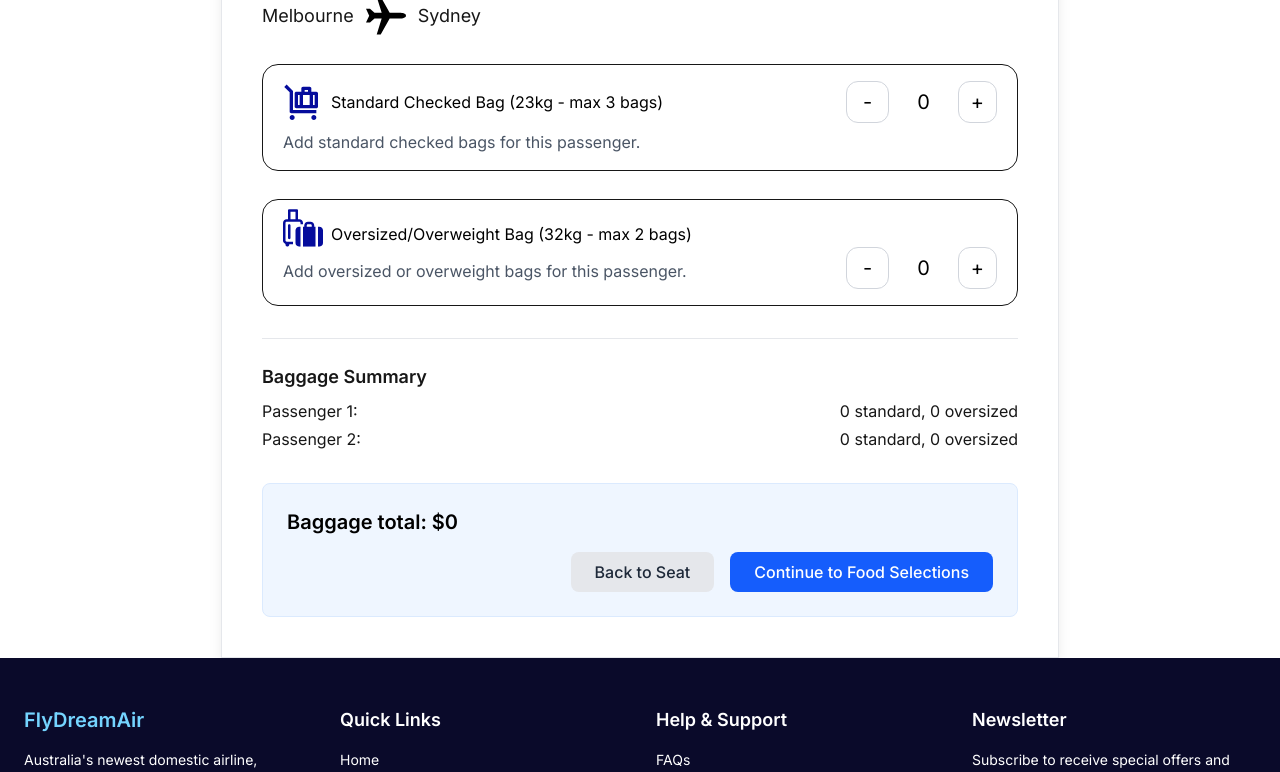
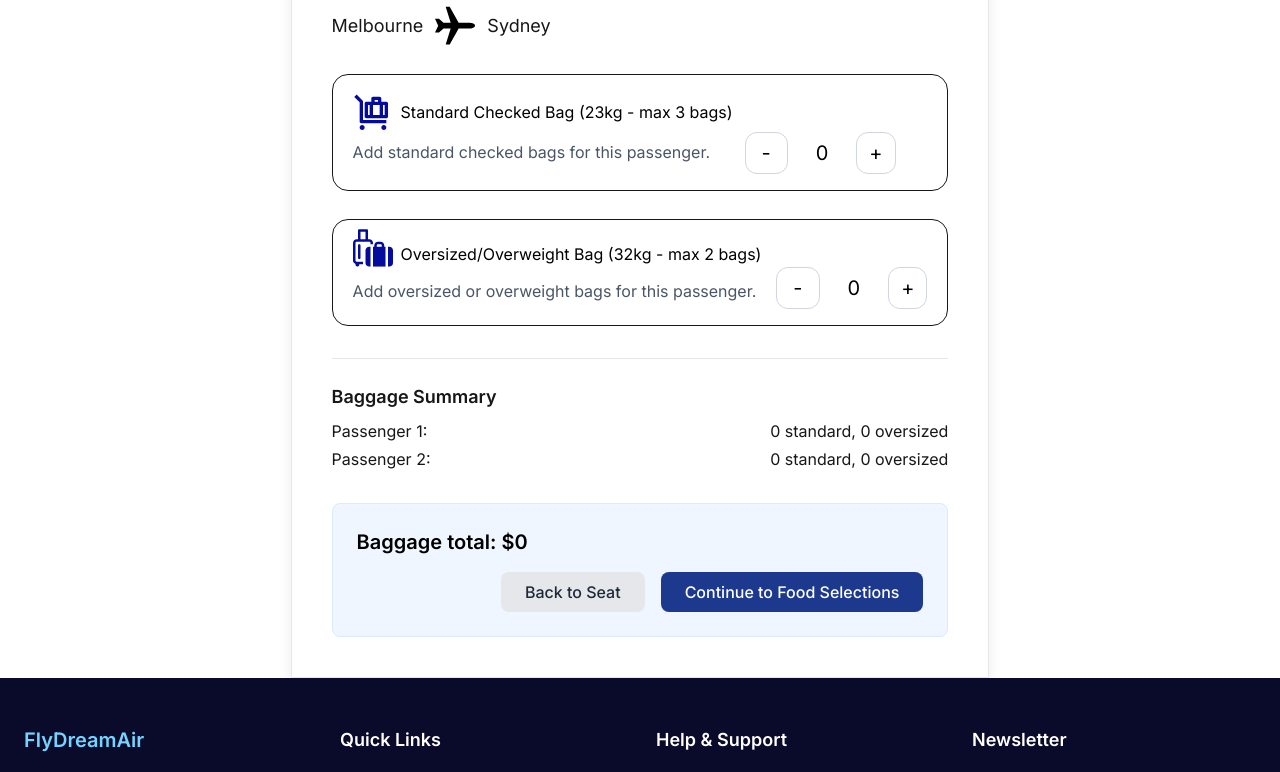
Before and after one commit to MVPAV/FlyDreamAir, a Next.js app: page /flight-baggages in a window 1280 px wide. Shown: the part 1100-1872 px from the top of the page. Built offline with nearby package versions, Linux system fonts and the light colour scheme.

Commit message:
Adjust baggagae options Styling

```diff
--- a/src/app/(main)/flight-baggages/components/PassengerBaggageOptions.tsx
+++ b/src/app/(main)/flight-baggages/components/PassengerBaggageOptions.tsx
@@ -68,15 +68,17 @@ const PassengerBaggageOptions: React.FC<PassengerBaggageOptionsProps> = ({
               Standard Checked Bag (23kg - max 3 bags)
             </h4>
           </div>
+          <div className="flex flex-wrap gap-5 justify-between w-full max-md:max-w-full">
             <p className="self-start mt-2 text-base text-gray-600 max-md:max-w-full">
               Add standard checked bags for this passenger.
             </p>
-        </div>
             <BaggageCounter
               count={standardCount}
               onIncrement={handleStandardIncrement}
               onDecrement={handleStandardDecrement}
             />
+          </div>
+        </div>
       </article>
 
       <article className="flex relative flex-col self-stretch px-5 pt-1.5 pb-4 w-full rounded-2xl border border-solid border-gray border-opacity-20 max-md:pr-5 max-md:max-w-full">
--- a/src/app/(main)/flight-baggages/page.tsx
+++ b/src/app/(main)/flight-baggages/page.tsx
@@ -38,7 +38,7 @@ function FlightBaggage() {
               Back to Seat
             </button>
             <button
-              className="px-6 py-2 bg-blue-600 text-white rounded-lg font-medium hover:bg-blue-500 transition-colors"
+              className="px-6 py-2 bg-blue-900 text-white rounded-lg font-medium hover:bg-blue-600 transition-colors"
             >
               Continue to Food Selections
             </button>
```
Lines whose indentation alone changed are shown as unchanged.
